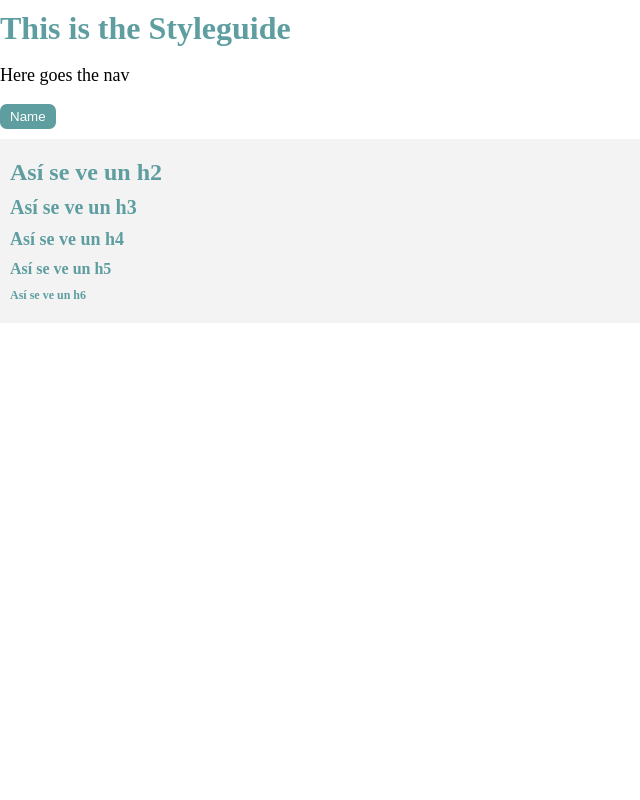
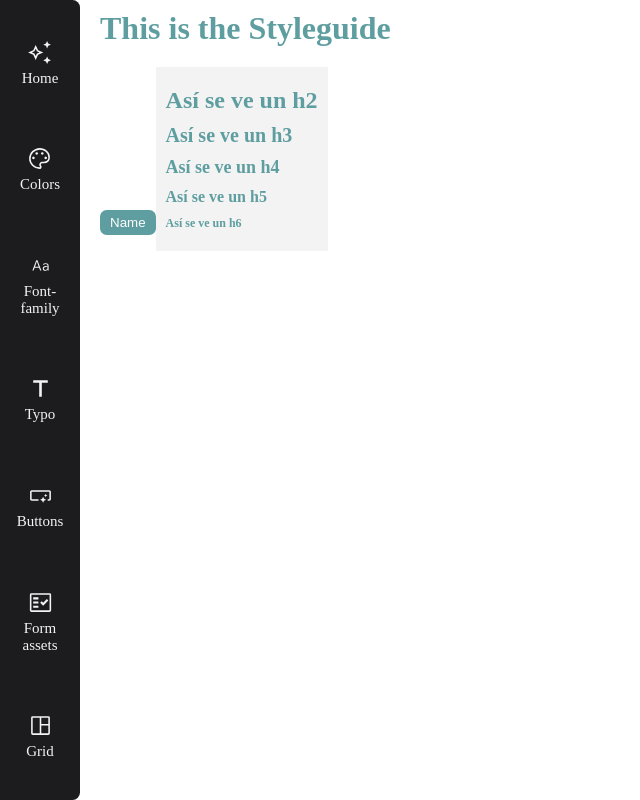
Before and after one commit to LidiaA3/project_gamma_styleguide, a React (Vite) app: page /styleguide in a window 1280 px wide. Shown: the whole page, without its empty margins (0-640 px from the left). Built offline with nearby package versions, Linux system fonts and the light colour scheme; the HTML template or start-up script is replaced by a standard one.

Commit message:
Menu styled for desktop

```diff
--- /dev/null
+++ b/src/components/icons/IconButtons.jsx
@@ -0,0 +1,9 @@
+function IconButtons () {
+    return (
+        <svg className="styicon" viewBox="0 96 960 960">
+            <path d="M140 776q-24.75 0-42.375-17.625T80 716V436q0-24.75 17.625-42.375T140 376h680q24.75 0 42.375 17.625T880 436v280q0 24.75-17.625 42.375T820 776h-64v-60h64V436H140v280h264v60H140Zm440 80-36-80-80-36 80-36 36-80 36 80 80 36-80 36-36 80Zm100-212-21.25-46.75L612 576l46.75-21.25L680 508l21.25 46.75L748 576l-46.75 21.25L680 644Z"/>
+        </svg>
+    );
+}
+
+export default IconButtons
--- /dev/null
+++ b/src/components/icons/IconColors.jsx
@@ -0,0 +1,9 @@
+function IconColors () {
+    return (
+        <svg className="styicon" viewBox="0 96 960 960">
+            <path d="M480 976q-82 0-155-31.5t-127.5-86Q143 804 111.5 731T80 576q0-85 32-158t87.5-127q55.5-54 130-84.5T489 176q79 0 150 26.5T763.5 276q53.5 47 85 111.5T880 529q0 108-63 170.5T650 762h-75q-18 0-31 14t-13 31q0 27 14.5 46t14.5 44q0 38-21 58.5T480 976Zm0-400Zm-233 26q20 0 35-15t15-35q0-20-15-35t-35-15q-20 0-35 15t-15 35q0 20 15 35t35 15Zm126-170q20 0 35-15t15-35q0-20-15-35t-35-15q-20 0-35 15t-15 35q0 20 15 35t35 15Zm214 0q20 0 35-15t15-35q0-20-15-35t-35-15q-20 0-35 15t-15 35q0 20 15 35t35 15Zm131 170q20 0 35-15t15-35q0-20-15-35t-35-15q-20 0-35 15t-15 35q0 20 15 35t35 15ZM480 916q11 0 15.5-4.5T500 897q0-14-14.5-26T471 818q0-46 30-81t76-35h73q76 0 123-44.5T820 529q0-132-100-212.5T489 236q-146 0-247.5 98.5T140 576q0 141 99.5 240.5T480 916Z"/>
+        </svg>
+    );
+}
+
+export default IconColors
--- /dev/null
+++ b/src/components/icons/IconFontFamily.jsx
@@ -0,0 +1,9 @@
+function IconFontFamily () {
+    return (
+        <svg className="styicon" viewBox="0 96 960 960">
+            <path d="m168 772 148-398h48l149 398h-48l-39-111H254l-39 111h-47Zm101-151h142l-70-196h-2l-70 196Zm393 160q-44 0-70-23.5T566 694q0-42 30.5-68.5T676 599q21 0 41 4t34 12v-20q0-35-19-54t-55-19q-21 0-39 7.5T604 552l-29-25q21-22 45.5-32t56.5-10q57 0 86 28.5t29 85.5v173h-40v-38h-4q-14 23-35.5 35T662 781Zm3-35q37 0 62-27.5t25-68.5q-13-8-31.5-12t-36.5-4q-35 0-55.5 16T608 694q0 24 15.5 38t41.5 14Z"/>
+        </svg>
+    );
+}
+
+export default IconFontFamily
--- /dev/null
+++ b/src/components/icons/IconForms.jsx
@@ -0,0 +1,9 @@
+function IconForms () {
+    return (
+        <svg className="styicon" viewBox="0 96 960 960">
+            <path d="M132 936q-24 0-42-18t-18-42V276q0-24 18-42t42-18h696q24 0 42 18t18 42v600q0 24-18 42t-42 18H132Zm0-60h696V276H132v600Zm68-100h200v-80H200v80Zm382-80 198-198-57-57-141 142-57-57-56 57 113 113Zm-382-80h200v-80H200v80Zm0-160h200v-80H200v80Zm-68 420V276v600Z"/>
+        </svg>
+    );
+}
+
+export default IconForms
--- /dev/null
+++ b/src/components/icons/IconGrid.jsx
@@ -0,0 +1,9 @@
+function IconGrid () {
+    return (
+        <svg className="styicon" viewBox="0 96 960 960">
+            <path d="M180 936q-24 0-42-18t-18-42V276q0-24 18-42t42-18h600q24 0 42 18t18 42v600q0 24-18 42t-42 18H180Zm0-60h270V276H180v600Zm330 0h270V575H510v301Zm0-361h270V276H510v239Z"/>
+        </svg>
+    );
+}
+
+export default IconGrid
--- /dev/null
+++ b/src/components/icons/IconHome.jsx
@@ -0,0 +1,9 @@
+function IconHome () {
+    return (
+        <svg className="styicon" viewBox="0 96 960 960">
+            <path d="m772 421-43-100-104-46 104-45 43-95 43 95 104 45-104 46-43 100Zm0 595-43-96-104-45 104-45 43-101 43 101 104 45-104 45-43 96ZM333 862l-92-197-201-90 201-90 92-196 93 196 200 90-200 90-93 197Zm0-148 48-96 98-43-98-43-48-96-47 96-99 43 99 43 47 96Zm0-139Z"/>
+        </svg>
+    );
+}
+
+export default IconHome
--- /dev/null
+++ b/src/components/icons/IconTypo.jsx
@@ -0,0 +1,9 @@
+function IconTypo () {
+    return (
+        <svg className="styicon" viewBox="0 96 960 960">
+            <path d="M430 896V356H200V256h560v100H530v540H430Z"/>
+        </svg>
+    );
+}
+
+export default IconTypo
--- a/src/scss/global.scss
+++ b/src/scss/global.scss
@@ -1,10 +1,15 @@
+:root {
+    --color-gray_darken: #1c1c1e;
+    --color-gray_light: #f3f3f3;
+}
+
 html {
     font-size: 62.5%
 }
 
 body {
     margin: 0;
-    font-size: 1.8rem;
+    font-size: 1.5rem;
 }
 
 @import 'typography';
--- a/src/styleguide/StyNav.jsx
+++ b/src/styleguide/StyNav.jsx
@@ -1,7 +1,24 @@
+import { Link } from "react-router-dom";
+import IconHome from "../components/icons/IconHome";
+import IconColors from "../components/icons/IconColors";
+import IconFontFamily from "../components/icons/IconFontFamily";
+import IconTypo from "../components/icons/IconTypo";
+import IconButtons from "../components/icons/IconButtons";
+import IconForms from "../components/icons/IconForms";
+import IconGrid from "../components/icons/IconGrid";
+
 function StyNav() {
     return (
         <>
-            <p>Here goes the nav</p>
+            <ul className="stynav">
+                <li className="stynav__item"><Link className="stynav__link" to='#'><IconHome /> Home</Link></li>
+                <li className="stynav__item"><Link className="stynav__link" to='#colors'><IconColors /> Colors</Link></li>
+                <li className="stynav__item"><Link className="stynav__link" to='#font-family'><IconFontFamily /> Font-family</Link></li>
+                <li className="stynav__item"><Link className="stynav__link" to='#typography'><IconTypo /> Typo</Link></li>
+                <li className="stynav__item"><Link className="stynav__link" to='#buttons'><IconButtons /> Buttons</Link></li>
+                <li className="stynav__item"><Link className="stynav__link" to='#form'><IconForms /> Form assets</Link></li>
+                <li className="stynav__item"><Link className="stynav__link" to='#grid'><IconGrid /> Grid</Link></li>
+            </ul>
         </>
     );
 }
--- a/src/styleguide/Styleguide.jsx
+++ b/src/styleguide/Styleguide.jsx
@@ -5,7 +5,7 @@ import Nav from "./StyNav"
 function Styleguide() {
 
     return (
-      <>
+      <div className='styleguide'>
         <h1>This is the Styleguide</h1>
         <Nav />
         <Button />
@@ -17,7 +17,7 @@ function Styleguide() {
           <h5>Así se ve un h5</h5>
           <h6>Así se ve un h6</h6>
         </div>
-      </>
+      </div>
     )
   }
 
--- a/src/styleguide/Styleguide.scss
+++ b/src/styleguide/Styleguide.scss
@@ -1,5 +1,48 @@
+.styleguide {
+    margin-left: 10rem;
+}
+
 .section {
     background-color: #f3f3f3;
     padding: 1rem;
     margin: 1rem 0;
+    display: inline-block;
 }
+
+.stynav {
+    background-color: var(--color-gray_darken);
+    color: var(--color-gray_light);
+    margin: 0;
+    padding: 1.5rem 0;
+    display: flex;
+    flex-direction: column;
+    justify-content: space-around;
+    align-items: center;
+    text-align: center;
+    border-radius: 0 .5em .5em 0;
+    gap: 1rem;
+    width: 8rem;
+    height: calc(100vh - 3rem);
+    position: absolute;
+    inset: 0 auto 0 0;
+
+    &__item {
+        list-style-type: none;
+        padding: .5rem 1rem;
+    }
+
+    &__link {
+        color: inherit;
+        text-decoration: none;
+        display: flex;
+        flex-direction: column;
+        align-items: center;
+        gap: .5rem;
+    }
+}
+
+.styicon {
+    width: 2.5rem;
+    height: 2.5rem;
+    fill: var(--color-gray_light);
+}
```
